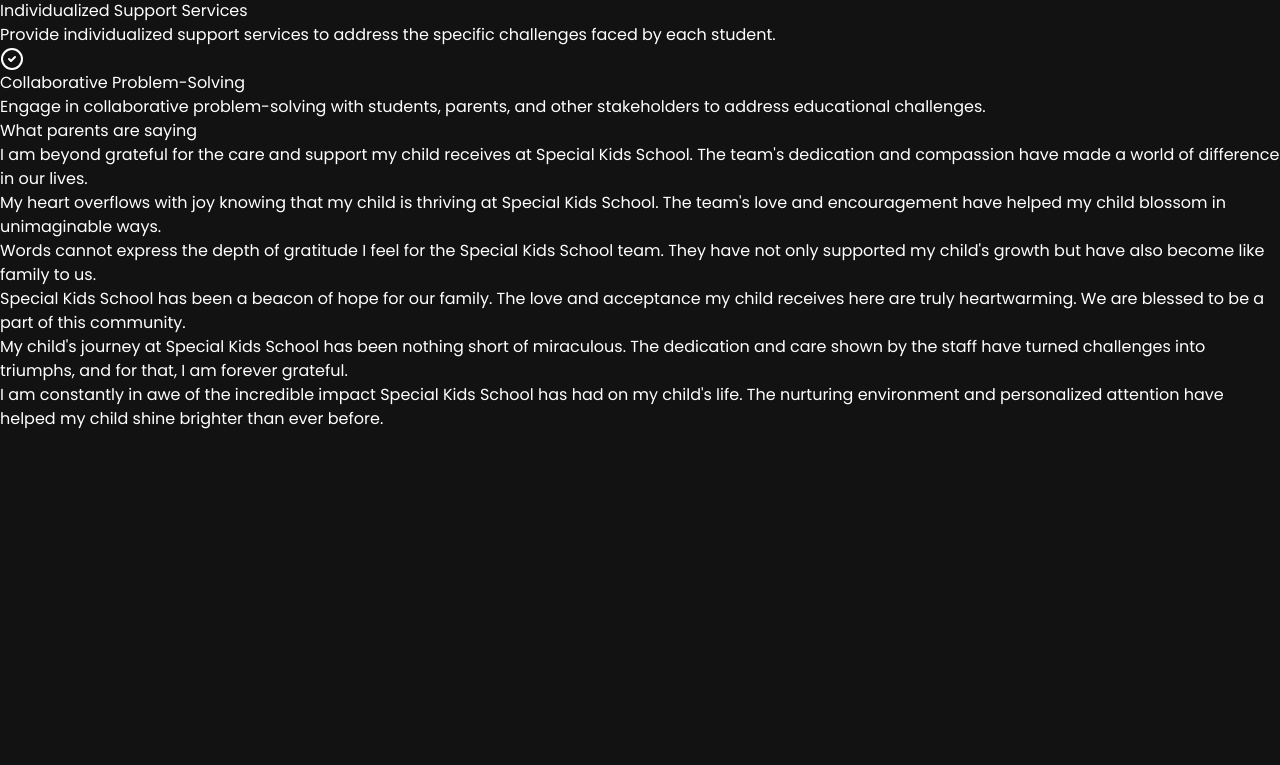
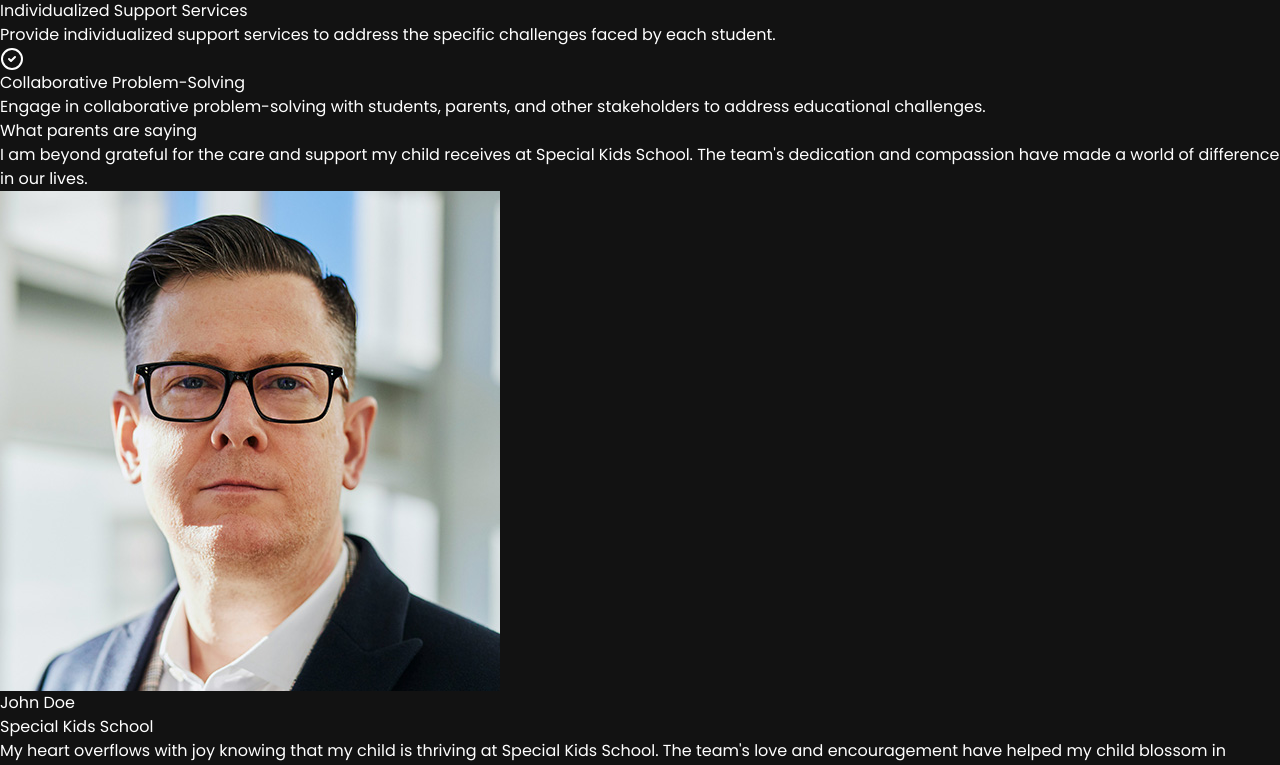
Before and after one commit to NoriFe/Angelika, a React (Vite) app: page / in a window 1280 px wide. Shown: the part 2756-3521 px from the top of the page. Before the commit the page ends 3187 px from the top, so only its background shows below. Built offline with nearby package versions, Linux system fonts and the light colour scheme.

Commit message:
finishing testimonials for the project

```diff
--- a/src/components/Testimonials.jsx
+++ b/src/components/Testimonials.jsx
@@ -3,12 +3,25 @@
 const Testimonials = () => {
   return (
     <div className="mt-20 tracking-wide">
-      <h2 className="text-3xl sm:text-5xl lg:text-6xl text-center my-10 lg:my-20">What parents are saying</h2>
+      <h2 className="text-3xl sm:text-5xl lg:text-6xl text-center my-10 lg:my-20">What <span className='bg-gradient-to-r from-violet-500 to-violet-800 text-transparent bg-clip-text'>parents</span> are saying</h2>
       <div className="flex flex-wrap justify-center">
         {testimonials.map((testimonial, index) => (
           <div key={index} className="w-full sm:w-1/2 lg:w-1/3 px-4 py-2">
-            <div className="bg-neutral rounded-md p-6 text-md border border-neutral-800 font-thin">
+            <div className="bg-neutral-900 rounded-md p-6 text-md border border-neutral-800 font-thin">
               <p>{testimonial.text}</p>
+              <div className="flex mt-8 items-start">
+                <img
+                  className="w-12 h-12 mr-6 rounded-full border border-neutral-300"
+                  src={testimonial.image}
+                  alt=""
+                />
+                <div>
+                  <h6>{testimonial.user}</h6>
+                  <span className="text-sm font-normal italic text-neutral-600">
+                    {testimonial.company}
+                  </span>
+                </div>
+              </div>
             </div>
           </div>
         ))}
```
